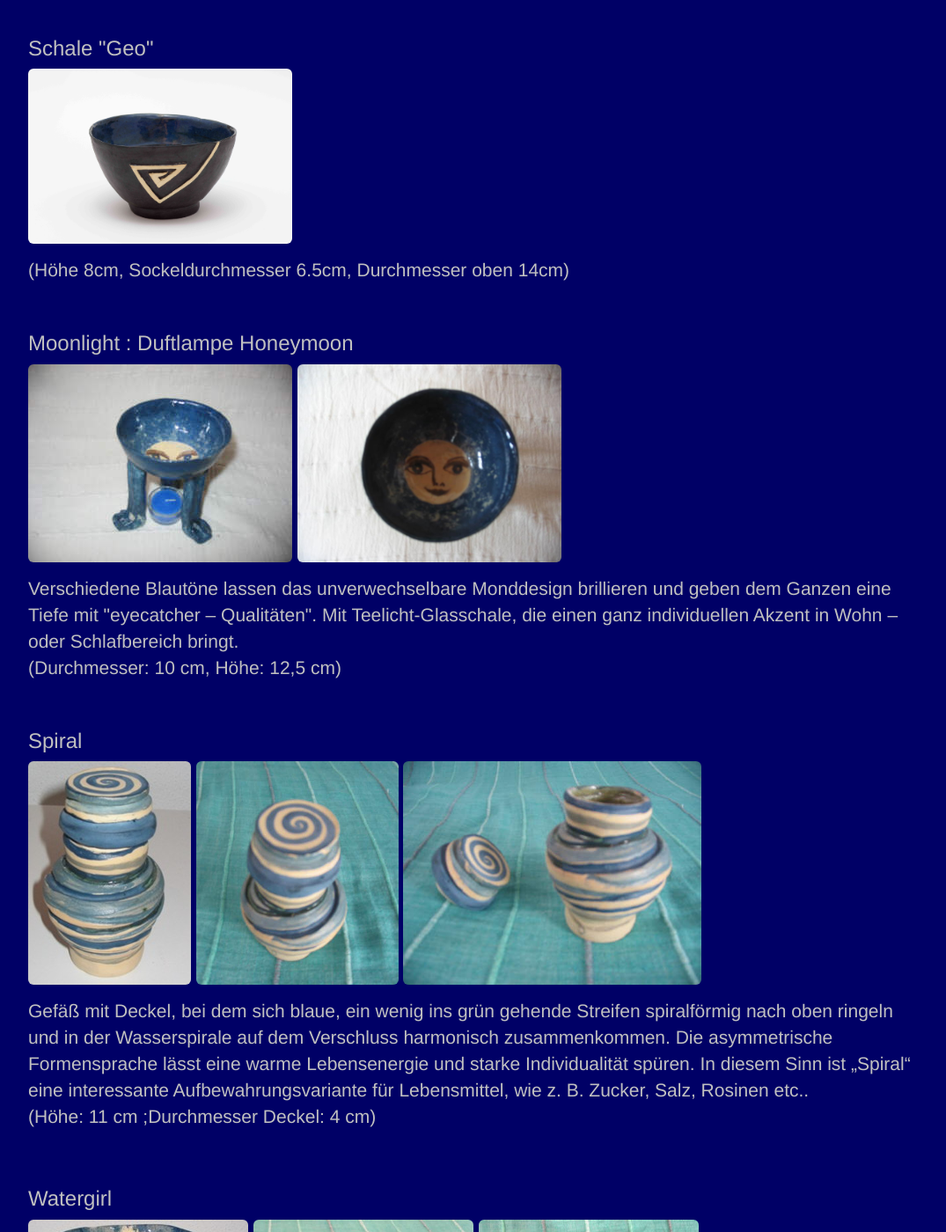
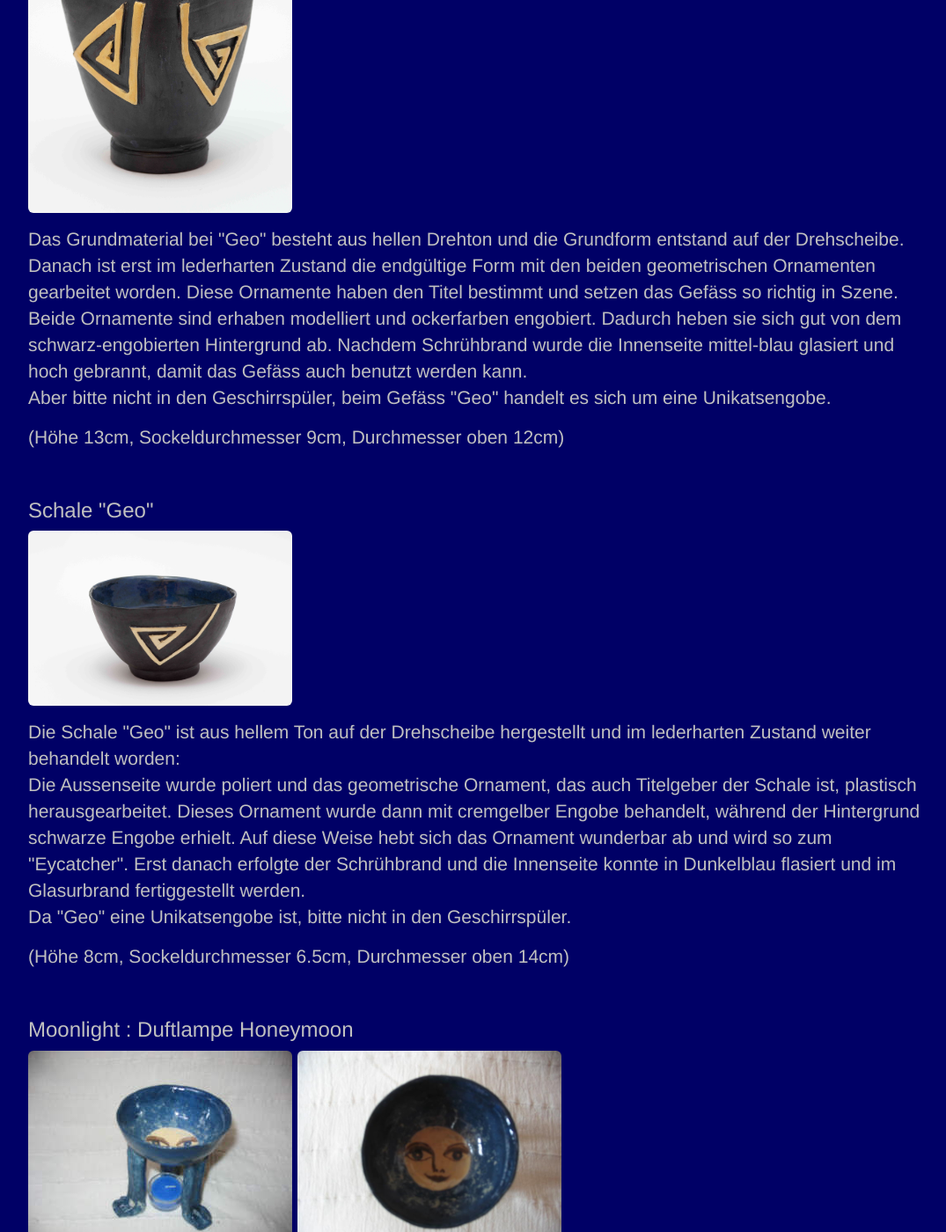
Before and after one commit to schmidb/CBArts, a Jekyll site: the page built from homeArts.html, in a window 1280 px wide and 1400 px high, scrolled down 1560 px. Shown: the whole window at 88% size, without its empty margins (98-1173 px from the left). Built offline with Jekyll 4.4.1, drawn with Linux system fonts in a browser that asks for light colours; some of the changed text lies outside the part shown.

Commit message:
adding text

```diff
--- a/homeArts.html
+++ b/homeArts.html
@@ -10,7 +10,12 @@
   <a href="img/homeArts/fantasia1.jpg" target="_blank"><img src="img/homeArts/fantasia1.jpg" width="300" border="0" class="img-rounded"></a>
   <a href="img/homeArts/fantasia2.jpg" target="_blank"><img src="img/homeArts/fantasia2.jpg" width="300" border="0" class="img-rounded"></a>
 </p>
-<p></p>
+<p>
+  "Fantasia" kann als Milchkännchen oder kleine Objekt genutzt werden. Bestehend aus weissem Ton, in der Grundform gedreht
+  und im lederharten Zustand weiter gestaltet, besticht dieses Unikat mit ungewöhnlicher Form und die Engobenbemalung. Nachdem
+  Schrühbrand wurde die Innenseite schwarz glasiert und hoch gebrannt. "Fantasia" ist eine Unikatsengobe. Bitte nicht in den
+  Geschirrspüler.
+</p>
 <p>(Höhe 9cm, Schalendurchmesser 6cm, Länge oben 17cm, breiteste Stelle 7cm)</p>
 
 
@@ -20,7 +25,12 @@
   <a href="img/homeArts/gefaess_blau.jpg" target="_blank"><img src="img/homeArts/gefaess_blau.jpg" width="300" border="0" class="img-rounded"></a>
   <a href="img/homeArts/gefaess_blau3.jpg" target="_blank"><img src="img/homeArts/gefaess_blau3.jpg" width="300" border="0" class="img-rounded"></a>
 </p>
-<p></p>
+<p>
+Hier entstand die Grundform auf der Drehscheibe aus hellem Ton. Im lederharten Zustand bekam das Gefäss eine ovale Oberseite
+und einen kleinen, aber standfesten Sockel. Die Aussenseite ist mit dunkelblauer Engobe behandelt, in die Ornamente so geritzt
+wurden sind, dass das helle Grundmaterial wieder sichtbar wird und zum Hinschauen einlädt. Dann erfolgte der Schrühbrand. Innen
+verläuft eine hochgebrannte Glasur in hell- und dunkelblauen Farbtönen.
+</p>
 <p>(Höhe 10.5cm, Sockeldurchmesser 4cm, Länge oben 11cm, breiteste Stelle oben 8.5cm)</p>
 
 
@@ -29,7 +39,14 @@
 <p>
   <a href="img/homeArts/gefaess_geo.jpg" target="_blank"><img src="img/homeArts/gefaess_geo.jpg" width="300" border="0" class="img-rounded"></a>
 </p>
-<p></p>
+<p>
+Das Grundmaterial bei "Geo" besteht aus hellen Drehton und die Grundform entstand auf der Drehscheibe. Danach ist erst im
+lederharten Zustand die endgültige Form mit den beiden geometrischen Ornamenten gearbeitet worden. Diese Ornamente haben
+den Titel bestimmt und setzen das Gefäss so richtig in Szene. Beide Ornamente sind erhaben modelliert und ockerfarben engobiert.
+Dadurch heben sie sich gut von dem schwarz-engobierten Hintergrund ab. Nachdem Schrühbrand wurde die Innenseite mittel-blau glasiert
+und hoch gebrannt, damit das Gefäss auch benutzt werden kann.<br>
+Aber bitte nicht in den Geschirrspüler, beim Gefäss "Geo" handelt es sich um eine Unikatsengobe.
+</p>
 <p>(Höhe 13cm, Sockeldurchmesser 9cm, Durchmesser oben 12cm)</p>
 
 
@@ -38,7 +55,14 @@
 <p>
   <a href="img/homeArts/schale_geo.jpg" target="_blank"><img src="img/homeArts/schale_geo.jpg" width="300" border="0" class="img-rounded"></a>
 </p>
-<p></p>
+<p>
+Die Schale "Geo" ist aus hellem Ton auf der Drehscheibe hergestellt und im lederharten Zustand weiter behandelt worden:<br>
+Die Aussenseite wurde poliert und das geometrische Ornament, das auch Titelgeber der Schale ist, plastisch herausgearbeitet.
+Dieses Ornament wurde dann mit cremgelber Engobe behandelt, während der Hintergrund schwarze Engobe erhielt. Auf diese Weise hebt
+sich das Ornament wunderbar ab und wird so zum "Eycatcher". Erst danach erfolgte der Schrühbrand und die Innenseite konnte
+in Dunkelblau flasiert und im Glasurbrand fertiggestellt werden.<br>
+Da "Geo" eine Unikatsengobe ist, bitte nicht in den Geschirrspüler.
+</p>
 <p>(Höhe 8cm, Sockeldurchmesser 6.5cm, Durchmesser oben 14cm)</p>
 
 
```
